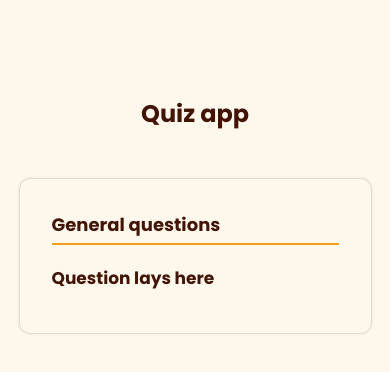
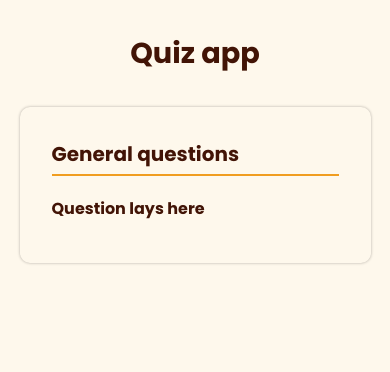
Before and after one commit to GregoriM04/quiz-app, a plain HTML site: page index.html in a window 390 px wide. Drawn offline with nearby package versions, Linux system fonts and the light colour scheme; no server answers.

Commit message:
styling issues fixed

```diff
--- a/css/style.css
+++ b/css/style.css
@@ -34,8 +34,8 @@
 
   /* typography size */
   --ty-size-h1: 2.125rem; /* 34px */
-  --ty-size-h2: 1.875rem; /* 30px */
-  --ty-size-h3: 1.5rem; /* 20px */
+  --ty-size-h2: 1.6rem; /* 25.6px */
+  --ty-size-h3: 1.25rem; /* 20px */
   --ty-size-p: 1rem; /* 16px */
 }
 
@@ -200,8 +200,18 @@ body {
 }
 
 /* Media queries - From Desktop to Mobile */
-/* Largest devices (1400px and down) */
+/* Largest devices (1600px and down) */
+@media only screen and (max-width: 100rem) {
+  .header {
+    margin: var(--spacing-6) var(--spacing-4) 0 var(--spacing-4);
+  }
+}
+
+/* Exxtra Large devices (1400px and down) */
 @media only screen and (max-width: 87.5rem) {
+  .header {
+    margin: var(--spacing-5) var(--spacing-4) 0 var(--spacing-4);
+  }
 }
 
 /* Extra Large devices (1200px and down) */
@@ -210,6 +220,9 @@ body {
 
 /* Large devices (992px and down) */
 @media only screen and (max-width: 62rem) {
+  .app {
+    margin: var(--spacing-5) auto 0 auto;
+  }
 }
 
 /* Medium devices (768px and down) */
@@ -223,8 +236,8 @@ body {
 /* Small devices (576px and down) */
 @media only screen and (max-width: 36rem) {
   :root {
-    --ty-size-h1: 1.5rem; /* 24px */
-    --ty-size-h2: 1.125rem; /* 18px */
-    --ty-size-h3: 1.063rem; /* 17px */
+    --ty-size-h1: 1.8rem; /* 28.8px */
+    --ty-size-h2: 1.25rem; /* 20px */
+    --ty-size-h3: 1rem; /* 16px */
   }
 }
```
Also changed, not shown: index.html (+3 -1 lines).
